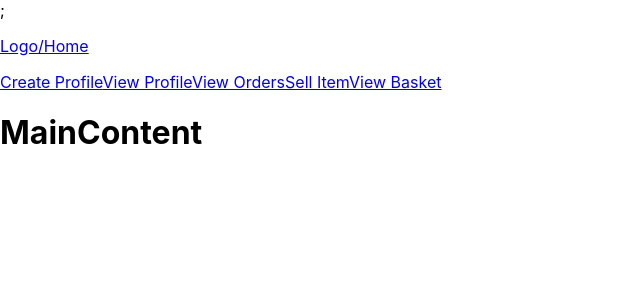
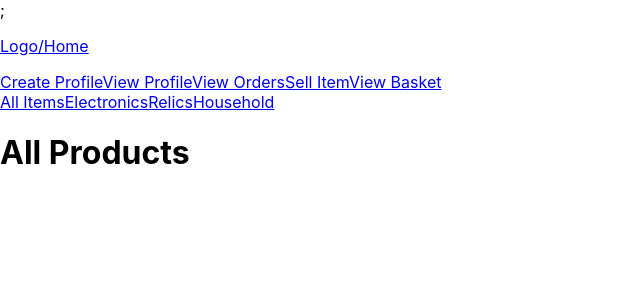
Before and after one commit to cono07/marketplace-app, a React (Create React App) app: page / in a window 1280 px wide. Shown: the top 300 px of the page, without its empty margins (0-640 px from the left). Built offline with nearby package versions, Linux system fonts and the light colour scheme.

Commit message:
working on strcuture of the app and determining state for items list.

```diff
--- a/src/App.js
+++ b/src/App.js
@@ -1,25 +1,30 @@
 import "./App.css";
 import { BrowserRouter, Link, Routes, Route } from "react-router-dom";
-import MainContent from "./Components/MainContent";
+import AllProductsList from "./Components/AllProductsList";
 import MainNavBar from "./Components/MainNavBar";
 import CreateProfile from "./Components/CreateProfile";
 import ViewProfile from "./Components/ViewProfile";
 import ViewOrders from "./Components/ViewOrders";
 import SellItems from "./Components/SellItems";
 import Basket from "./Components/Basket";
+import CategoryNavBar from "./Components/CategoryNavBar";
 
 function App() {
+  //state of current cat nav item - set
+
   return (
     <BrowserRouter>
       <div className="App"></div>;
-      <MainNavBar />
+      <MainNavBar setCuurentCat />
+      <CategoryNavBar />
       <Routes>
-        <Route path="/" element={<MainContent />} />
+        <Route path="/" element={<AllProductsList currentCatItem />} />
         <Route path="/create-profile" element={<CreateProfile />} />
         <Route path="/view-profile" element={<ViewProfile />} />
         <Route path="/view-orders" element={<ViewOrders />} />
         <Route path="/sell-items" element={<SellItems />} />
         <Route path="/view-basket" element={<Basket />} />
+        {/* <Route path="/categories" element={<AllProductsList />} /> */}
       </Routes>
     </BrowserRouter>
   );
--- /dev/null
+++ b/src/Components/AllProductsList.jsx
@@ -0,0 +1,15 @@
+const AllProductsList = (currentSelectedCat) => {
+  //declare original list state - list to show
+  //state current nav item selected
+
+  // create/set state of list - all products to start with
+  //useEffect - fetch function passes the current selecte cat - to use as a filter/query
+  //set the current list, [currentselectcat]
+  return <h1>All Products</h1>;
+
+  <li>map through the list (filtered or unfiltered</li>;
+  // <ElectronicsProductList props={listToShow}/>
+  // <RelicsProductList/>
+};
+
+export default AllProductsList;
--- /dev/null
+++ b/src/Components/CategoryNavBar.jsx
@@ -0,0 +1,14 @@
+import { Link } from "react-router-dom";
+
+const CategoryNavBar = () => {
+  return (
+    <nav>
+      <Link to="/all-items">All Items</Link>
+      <Link to="/electronics">Electronics</Link>
+      <Link to="/relics">Relics</Link>
+      <Link to="/household">Household</Link>
+    </nav>
+  );
+};
+
+export default CategoryNavBar;
--- a/src/Components/MainContent.jsx
+++ /dev/null
@@ -1,5 +0,0 @@
-const MainContent = () => {
-  return <h1>MainContent</h1>;
-};
-
-export default MainContent;
```
